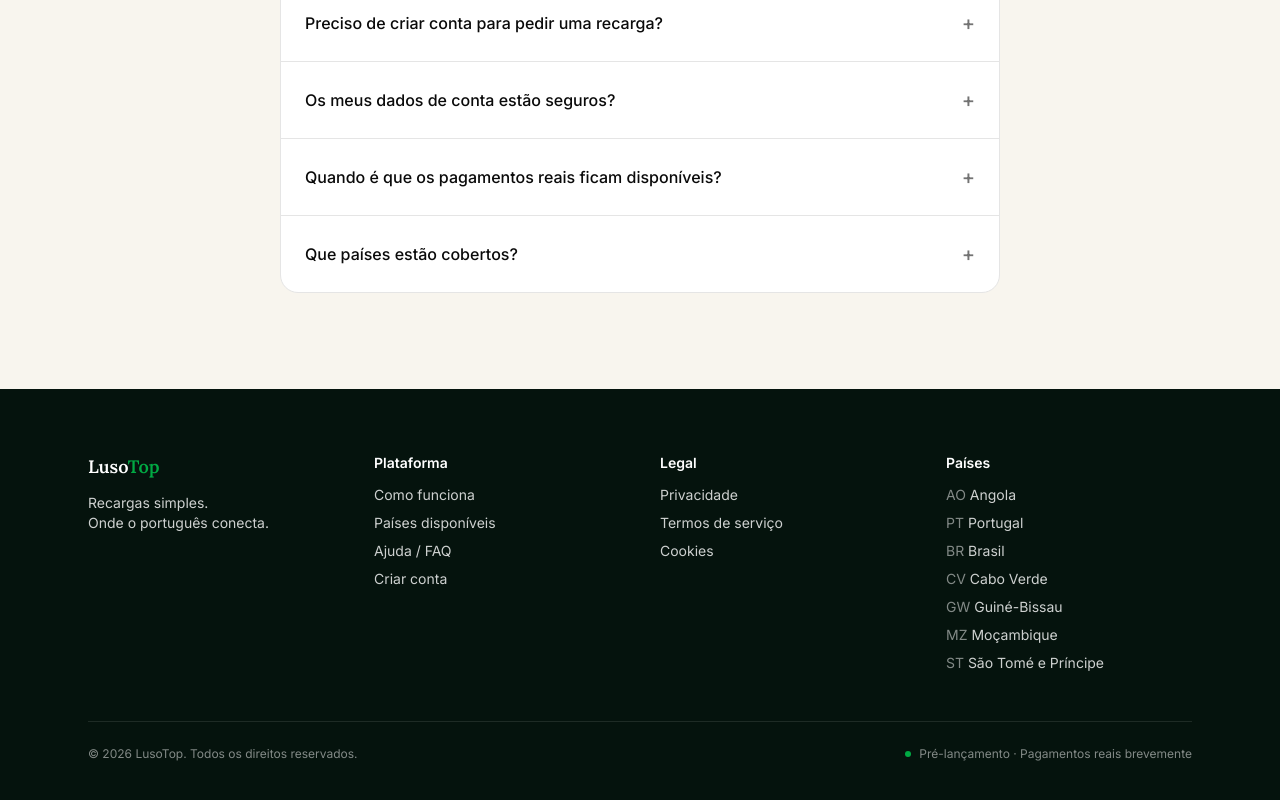
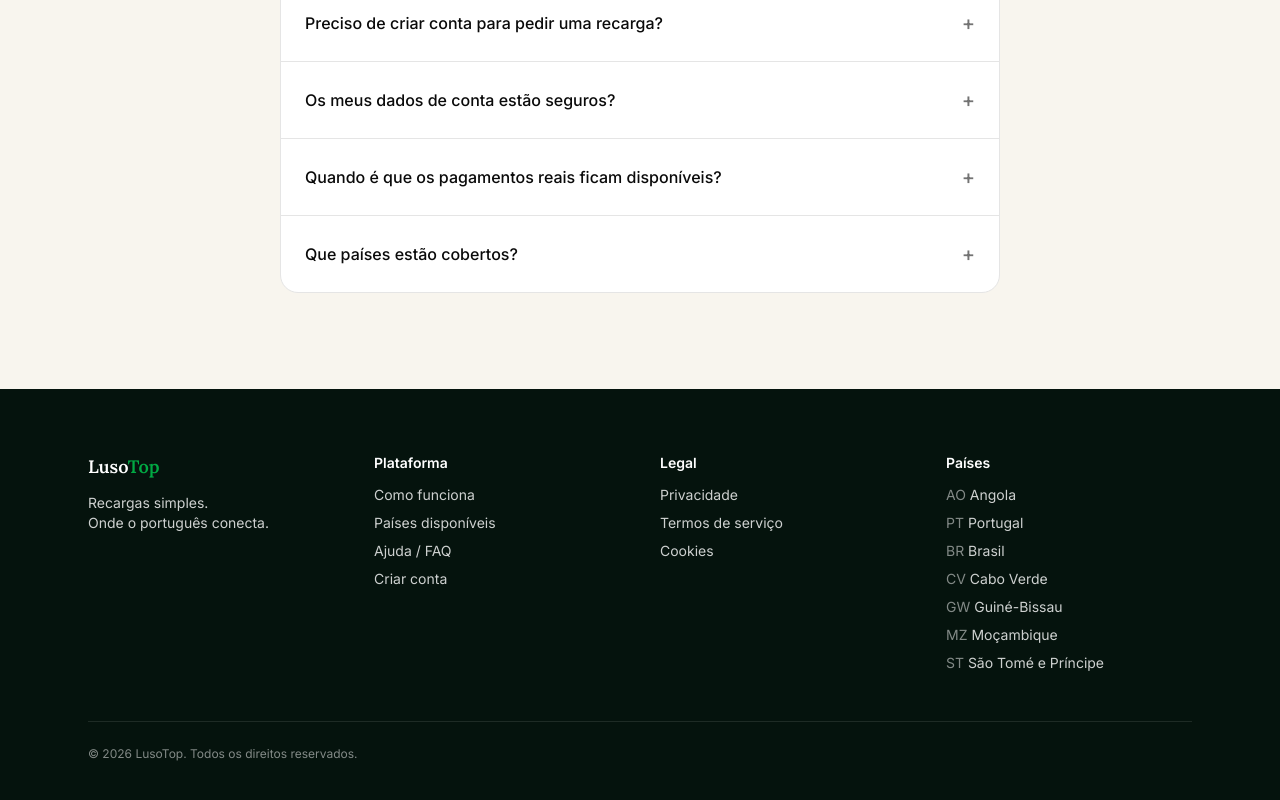
Before and after one commit to Fbarata03/LusoTop, a Next.js app in the folder frontend/: page / in a window 1280 px wide. Shown: the part 2891-3691 px from the top of the page. Built offline with nearby package versions, Linux system fonts and the light colour scheme; no server answers.

Commit message:
fix: remove launch notice and select available plans

```diff
--- a/frontend/components/layout/Footer.tsx
+++ b/frontend/components/layout/Footer.tsx
@@ -48,10 +48,6 @@ export function Footer() {
 
         <div className="mt-12 flex flex-col items-start justify-between gap-4 border-t border-white/10 pt-6 text-xs text-white/50 sm:flex-row sm:items-center">
           <p>© {new Date().getFullYear()} LusoTop. Todos os direitos reservados.</p>
-          <p className="flex items-center gap-2">
-            <span className="size-1.5 rounded-full bg-primary" />
-            Pré-lançamento · Pagamentos reais brevemente
-          </p>
         </div>
       </div>
     </footer>
--- a/frontend/components/recharge/steps/ValorStep.tsx
+++ b/frontend/components/recharge/steps/ValorStep.tsx
@@ -53,9 +53,13 @@ export function ValorStep({
     [products]
   );
 
+  const selectedType = availableTypes.has(activeType)
+    ? activeType
+    : TYPE_TABS.find((tab) => availableTypes.has(tab.type))?.type;
+
   const visible = useMemo(
-    () => products?.filter((p) => p.type === activeType) ?? [],
-    [products, activeType]
+    () => products?.filter((p) => p.type === selectedType) ?? [],
+    [products, selectedType]
   );
 
   return (
@@ -88,7 +92,7 @@ export function ValorStep({
           <div className="mt-4 flex gap-1.5 rounded-xl bg-muted p-1">
             {TYPE_TABS.map((tab) => {
               const disabled = !availableTypes.has(tab.type);
-              const active = !disabled && activeType === tab.type;
+              const active = !disabled && selectedType === tab.type;
               return (
                 <button
                   key={tab.type}
```
